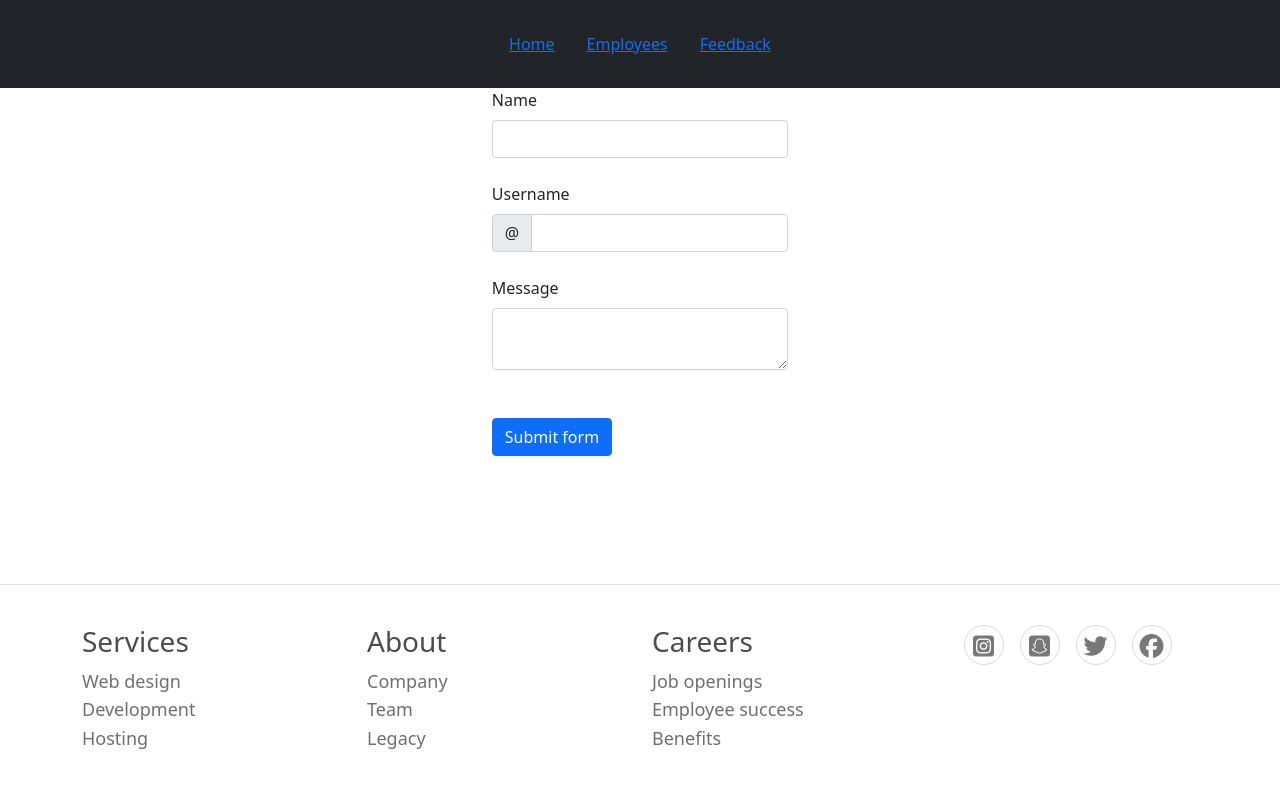
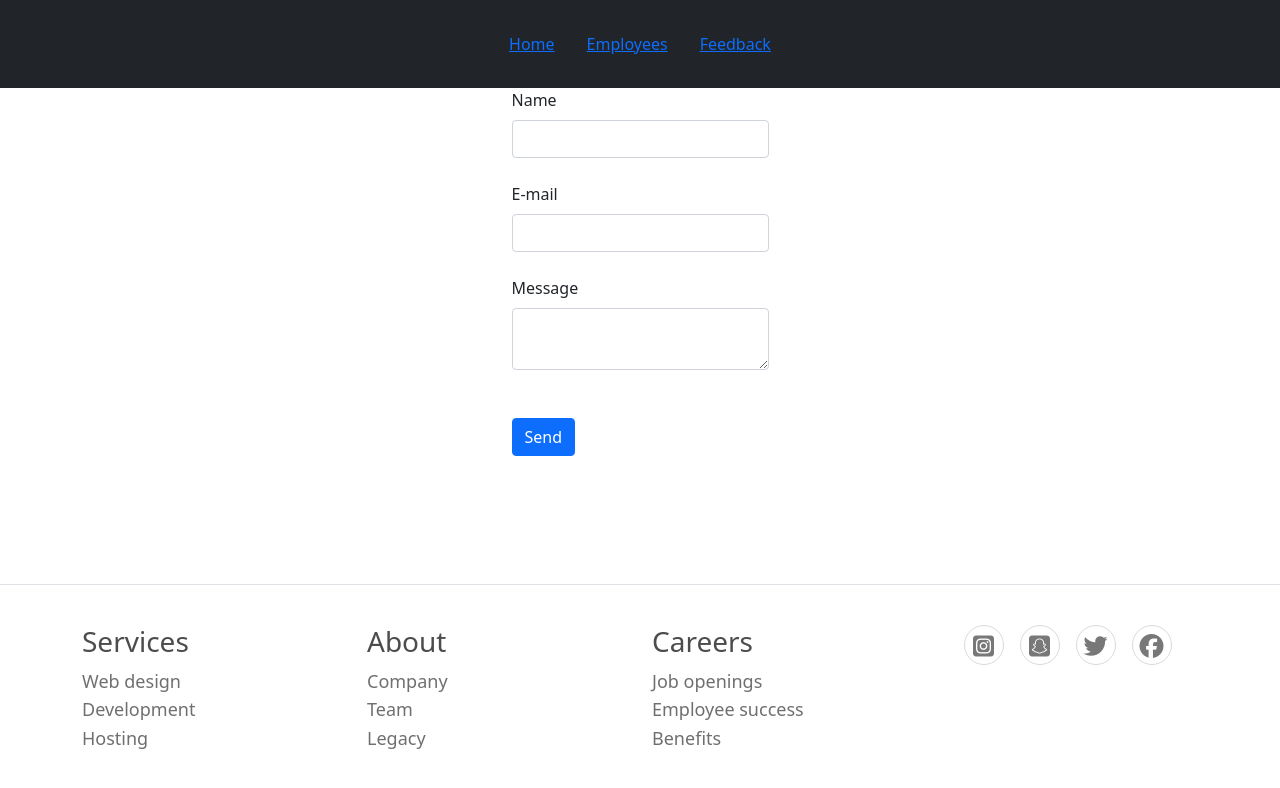
Before and after one commit to tornike-shubitidze/employees-next.js, a Next.js app: page /feedback in a window 1280 px wide. Shown: the top 788 px of the page. Built offline with nearby package versions, Linux system fonts and the light colour scheme.

Commit message:
feedback form validation & give employee Like

```diff
--- a/components/Footer.js
+++ b/components/Footer.js
@@ -1,5 +1,3 @@
-import "bootstrap/dist/css/bootstrap.css";
-
 const Footer = () => {
   return (
     <div className="footer-basic border-top mt-3">
--- a/components/Layout.js
+++ b/components/Layout.js
@@ -1,4 +1,4 @@
-import Navbar from "./NavBar";
+// import Navbar from "./NavBar";
 
 const Layout = ({ children }) => {
   return (
--- a/components/Navbar.js
+++ b/components/Navbar.js
@@ -1,5 +1,5 @@
 import Link from "next/link";
-import "bootstrap/dist/css/bootstrap.css";
+// import "bootstrap/dist/css/bootstrap.css";
 // import style from '../styles/Home.module.css'
 
 const Navbar = () => {
--- a/package.json
+++ b/package.json
@@ -14,7 +14,8 @@
     "bootstrap": "^5.1.3",
     "next": "12.2.2",
     "react": "18.2.0",
-    "react-dom": "18.2.0"
+    "react-dom": "18.2.0",
+    "react-hook-form": "^7.33.1"
   },
   "devDependencies": {
     "@babel/core": "^7.18.9",
--- a/pages/_app.js
+++ b/pages/_app.js
@@ -1,5 +1,5 @@
 import "../styles/globals.css";
-// import "bootstrap/dist/css/bootstrap.css";
+import "bootstrap/dist/css/bootstrap.css";
 import Head from "next/head";
 import Layout from "../components/Layout";
 import Link from "next/link";
--- a/pages/feedback.js
+++ b/pages/feedback.js
@@ -1,50 +1,79 @@
 import styles from "../styles/Home.module.css";
+import { useForm } from "react-hook-form";
+import { URL } from "../config";
 
 const feedBack = () => {
+  const {
+    register,
+    handleSubmit,
+    formState: { errors },
+  } = useForm();
+
+  let onSubmit = (data) => {
+    console.log(data);
+    // fetch(URL + `/feedback`, {
+    //   method: "POST",
+    //   headers: { "Content-Type": "application/json" },
+    //   body: JSON.stringify({ title: "Post Feedback" }),
+    // })
+    //   .then((response) => response.json())
+    //   .then((data) => setLikeCount(data.liked));
+  };
+
   return (
-    <div className={`d-flex justify-content-center ${styles.feedback}`}>
+    <div
+      className={`d-flex justify-content-center ${styles.feedback}`}
+      onSubmit={handleSubmit(onSubmit)}
+    >
       <form className="d-block g-3 ">
         <div className="col-12 mb-4">
-          <label for="validationDefault01" className="form-label">
-            Name
-          </label>
+          <label className="form-label">Name</label>
           <input
+            {...register("name", {
+              required: true,
+              minLength: 1,
+            })}
             type="text"
-            className="form-control"
-            id="validationDefault01"
-            required
+            className={`form-control ${errors.name ? `is-invalid` : ""}`}
           />
+          {errors.name && (
+            <div className="invalid-feedback">Please Enter Your Name</div>
+          )}
         </div>
+
         <div className="col-12 mb-4">
-          <label for="validationDefaultUsername" className="form-label">
-            Username
-          </label>
-          <div className="input-group">
-            <span className="input-group-text" id="inputGroupPrepend2">
-              @
-            </span>
-            <input
-              type="email"
-              className="form-control"
-              id="validationDefaultUsername"
-              aria-describedby="inputGroupPrepend2"
-              required
-            />
-          </div>
+          <label className="form-label">E-mail</label>
+          <input
+            {...register("email", {
+              required: true,
+              pattern:
+                /^([a-zA-Z0-9_\.\-])+\@(([a-zA-Z0-9\-])+\.)+([a-zA-Z0-9]{2,4})+$/,
+            })}
+            type="email"
+            className={`form-control ${errors.email ? `is-invalid` : ""} `}
+          />
+          {errors.email && (
+            <div className="invalid-feedback">Please Enter Valid Email</div>
+          )}
         </div>
+
         <div className="col-12 mb-4">
-          <label for="validationDefault02" className="form-label">
-            Message
-          </label>
+          <label className="form-label">Message</label>
           <textarea
+            {...register("message", {
+              required: true,
+              minLength: 1,
+            })}
             type="text"
-            className="form-control"
-            id="validationDefault02"
-            required
+            className={`form-control ${errors.message ? `is-invalid` : ""}`}
           />
+          {errors.message && (
+            <div className="invalid-feedback">Please Enter Your Message!</div>
+          )}
         </div>
+
         <button className="btn btn-primary mt-4" type="submit">
-          Submit form
+          Send
         </button>
       </form>
     </div>
```
Also changed, not shown: pages/employee/[employeeById].js (+27 -6 lines), 1 other file (tests, documents, lock files or other folders).
